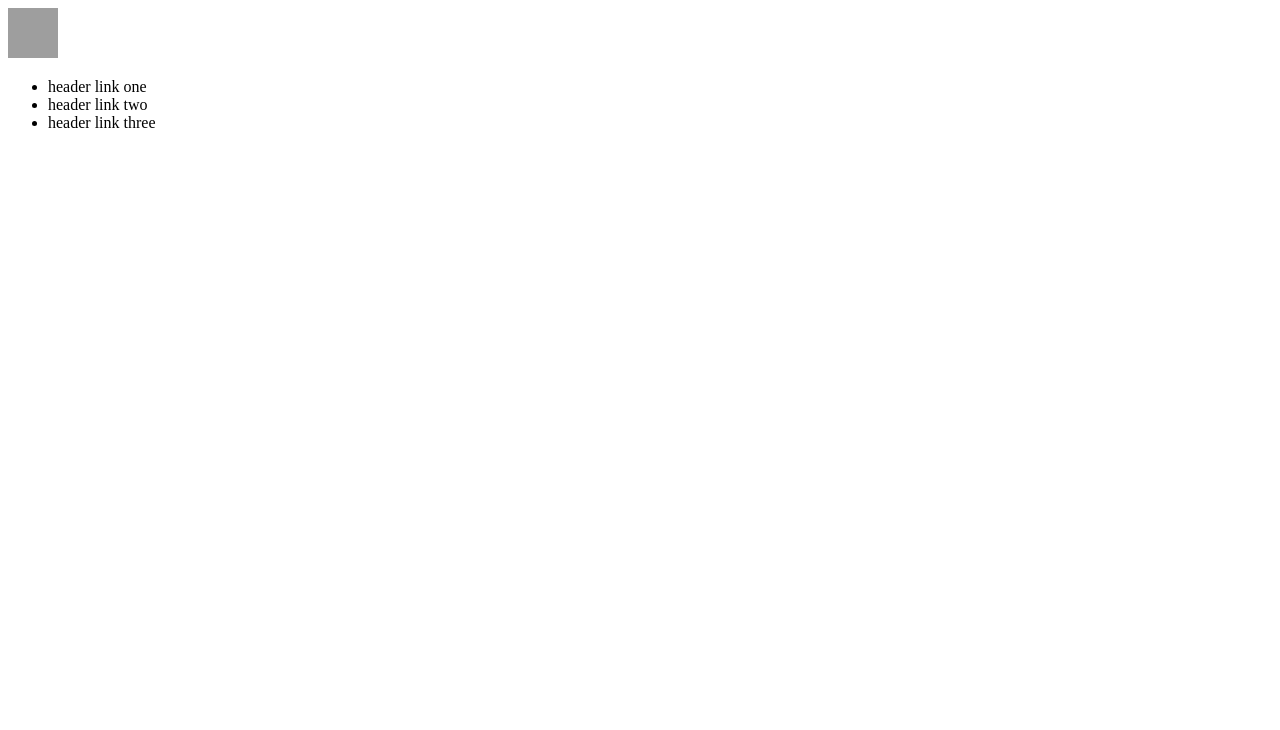
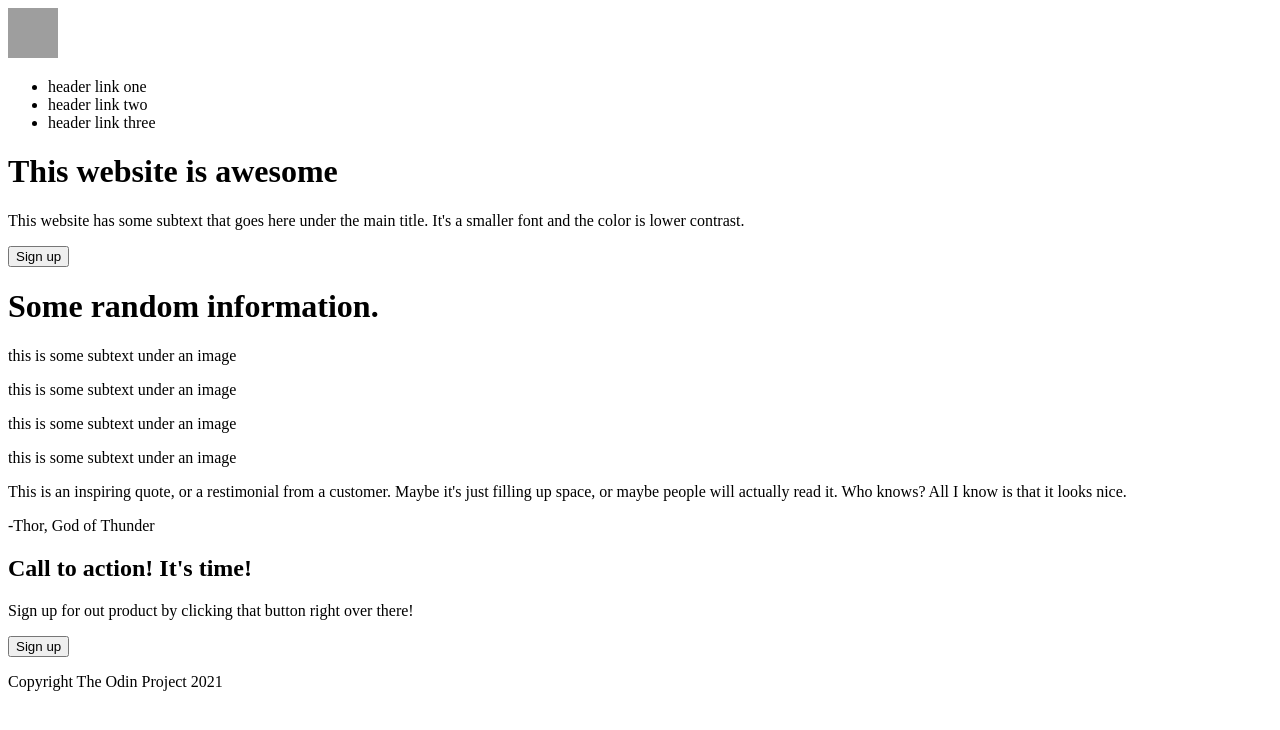
Before and after one commit to Mxeaez/OdinProjectWebsite, a plain HTML site: page index.html in a window 1280 px wide. Drawn offline with Linux system fonts and the light colour scheme; grey boxes are pictures that could not be loaded.

Commit message:
Added more base html

```diff
--- a/index.html
+++ b/index.html
@@ -1,14 +1,18 @@
 <!DOCTYPE html>
 <html lang="en">
+
 <head>
     <meta charset="UTF-8">
     <meta name="viewport" content="width=device-width, initial-scale=1.0">
     <title>Odin Project Practice Website</title>
     <link rel="stylesheet" href="style.css">
 </head>
+
 <body>
     <div class="header">
-        <img class="header-logo" src="https://brand.riotgames.com/static/a91000434ed683358004b85c95d43ce0/8a20a/lol-logo.png" alt="logo" width=50 height=50>
+        <img class="header-logo"
+            src="https://brand.riotgames.com/static/a91000434ed683358004b85c95d43ce0/8a20a/lol-logo.png" alt="logo"
+            width=50 height=50>
         <ul class="header-links">
             <li>header link one</li>
             <li>header link two</li>
@@ -16,11 +20,52 @@
         </ul>
     </div>
     <div class="content-container">
-        <div class="title"></div>
-        <div class="information"></div>
-        <div class="quote"></div>
-        <div class="cta"></div>
+        <div class="title">
+            <div>
+                <h1>This website is awesome</h1>
+                <p>This website has some subtext that goes here under the main title. It's a smaller font and the color
+                    is lower contrast.</p>
+                <button>Sign up</button>
+            </div>
+            <div>
+                <div class="placeholder-image"></div>
+            </div>
+        </div>
+        <div class="information">
+            <h1>Some random information.</h1>
+            <div>
+                <div class="card">
+                    <p>this is some subtext under an image</p>
+                </div>
+                <div class="card">
+                    <p>this is some subtext under an image</p>
+                </div>
+                <div class="card">
+                    <p>this is some subtext under an image</p>
+                </div>
+                <div class="card">
+                    <p>this is some subtext under an image</p>
+                </div>
+            </div>
+        </div>
+        <div class="quote">
+            <p>This is an inspiring quote, or a restimonial from a customer. Maybe it's just filling up space, or maybe
+                people will actually read it. Who knows? All I know is that it looks nice.</p>
+            <p>-Thor, God of Thunder</p>
+        </div>
+        <div class="cta">
+            <div>
+                <div>
+                    <h2>Call to action! It's time!</h2>
+                    <p>Sign up for out product by clicking that button right over there!</p>
+                </div>
+                <button>Sign up</button>
+            </div>
+        </div>
     </div>
-    <div class="footer"></div>
+    <div class="footer">
+        <p>Copyright The Odin Project 2021</p>
+    </div>
 </body>
+
 </html>
```
